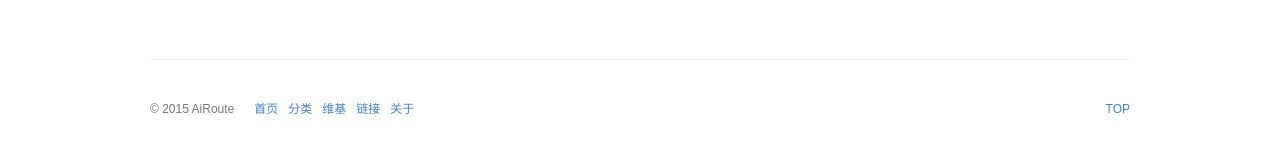
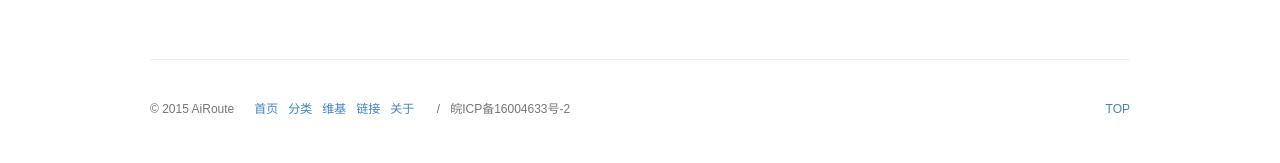
Before and after one commit to AiRoute/AiRoute.github.io, a Jekyll site: the page built from _wiki/ida-pro.md, in a window 1280 px wide. Shown: the part 846-1009 px from the top of the page. Built offline with Jekyll 4.4.1, drawn with Linux system fonts in a browser that asks for light colours; some web fonts are replaced; comment, search, counter and statistics services are not loaded.

Commit message:
Update footer.html

```diff
--- a/_includes/footer.html
+++ b/_includes/footer.html
@@ -24,6 +24,7 @@
                 </li>
                 {% endfor %}
                 <li><a href="{{ site.url }}{{ site.subscribe_rss }}"><span class="octicon octicon-rss" style="color:orange;"></span></a></li>
+                /<li>皖ICP备16004633号-2</li>
             </ul>
 
           {% include visit-stat.html %}
@@ -83,7 +84,6 @@
 
         ga('create', '{{ site.google.analytics_id }}', 'auto');
         ga('send', 'pageview');
-
       </script>
     </div>
     {% endif %}
```
